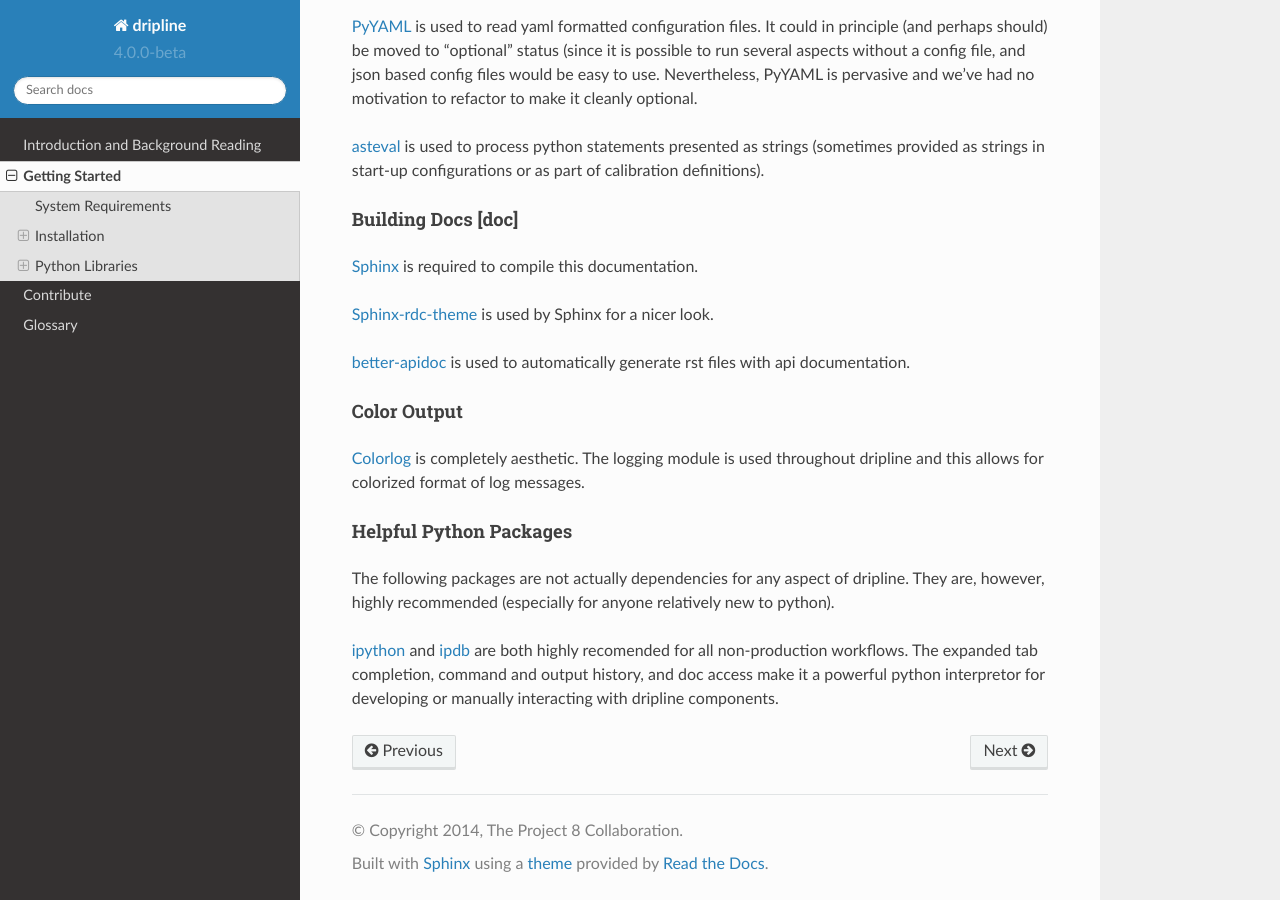
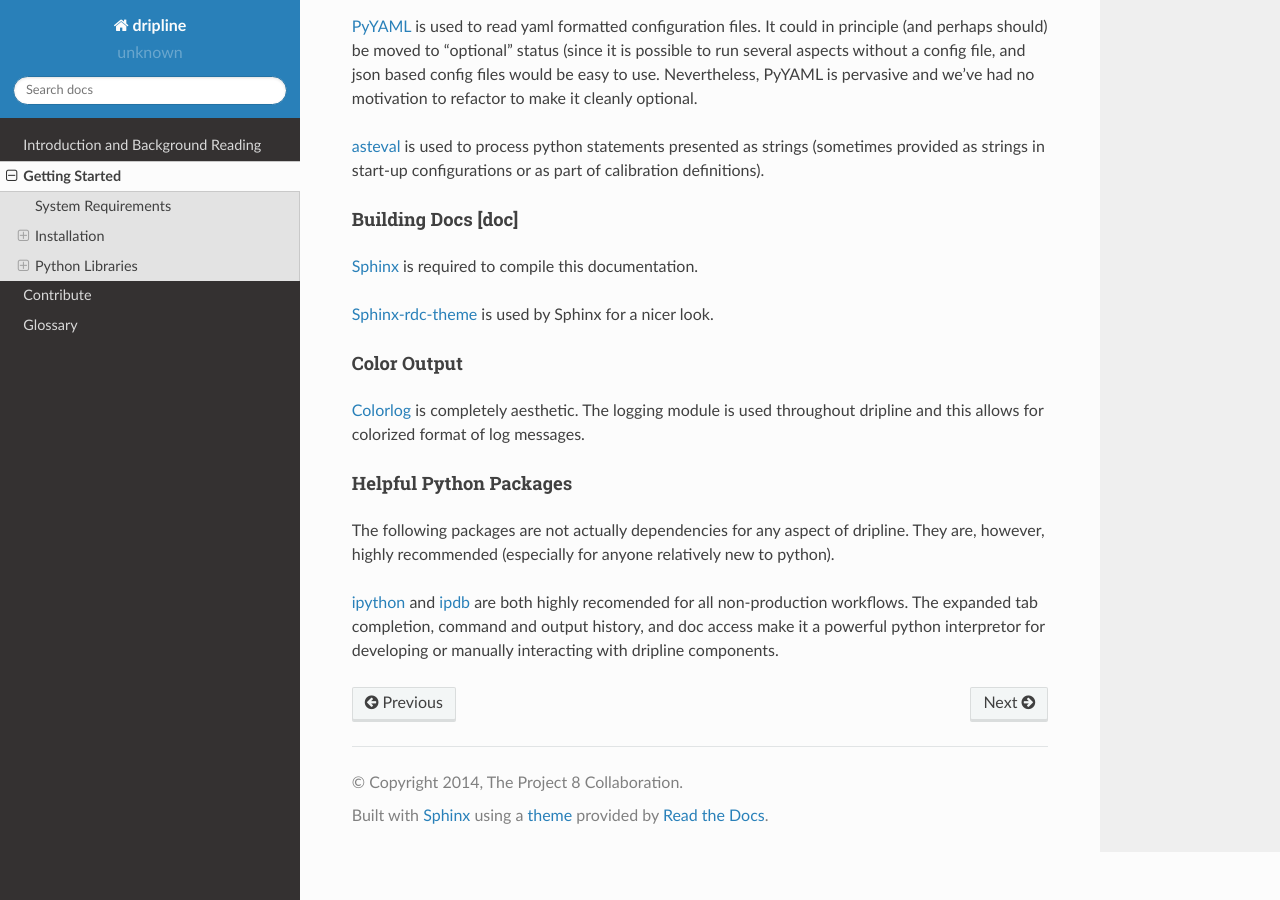
Before and after one commit to driplineorg/dripline-python, a Sphinx documentation site: the page built from doc/getting_started.rst, in a window 1280 px wide and 900 px high, scrolled down 1633 px. Built offline with Sphinx 7.4.7 and the Read the Docs theme 2.0.0, drawn with Linux system fonts in a browser that asks for light colours; pages that are not in the unit, such as notebooks, are missing from menus.

```diff
--- a/doc/conf.py
+++ b/doc/conf.py
@@ -22,15 +22,15 @@ import os
 # documentation root, use os.path.abspath to make it absolute, like shown here.
 #sys.path.insert(0, os.path.abspath('.'))
 
-import better_apidoc
-better_apidoc.main([
-    'better_apidoc',
-    '-t', '_templates', # path to jinja templates
-    '--force', # overwrite existing files
-    '--separate', # split modules into their own files
-    '-o', 'better_apidoc_out', #output location
-    '../dripline', #path to modules to doc
-    ])
+#import better_apidoc
+#better_apidoc.main([
+#    'better_apidoc',
+#    '-t', '_templates', # path to jinja templates
+#    '--force', # overwrite existing files
+#    '--separate', # split modules into their own files
+#    '-o', 'better_apidoc_out', #output location
+#    '../dripline', #path to modules to doc
+#    ])
 
 # -- General configuration ------------------------------------------------
 
@@ -83,7 +83,8 @@ try:
     release = subprocess.check_output(['git', 'describe', '--long']).decode('utf-8').strip()
     print("dripline Gogol members:\n{}".format(dir(dripline.core.Gogol)))
 except Exception as e:
-    print("error message is:\n{}".format(e.message))
+    print("import exception")
+    #print("error message is:\n{}".format(e.message))
     version = "unknown"
     release = "unknown"
 print('version/release are: {}/{}'.format(version,release))
--- a/doc/getting_started.rst
+++ b/doc/getting_started.rst
@@ -76,7 +76,8 @@ Building Docs [doc]
 
 .. `Sphinx-contrib-programoutput <http://pythonhosted.org/sphinxcontrib-programoutput/>`_ Is used to automatically include the --help for the various utility programs.
 
-`better-apidoc <https://pypi.python.org/pypi/better-apidoc>`_ is used to automatically generate rst files with api documentation.
+.. removing better-apidoc use, we should confirm we want/need to use this, or look into normal apidoc
+   `better-apidoc <https://pypi.python.org/pypi/better-apidoc>`_ is used to automatically generate rst files with api documentation.
 
 Color Output
 ~~~~~~~~~~~~
--- a/doc/index.rst
+++ b/doc/index.rst
@@ -4,7 +4,7 @@
    contain the root `toctree` directive.
 
 Welcome to dripline-python's documentation!
-====================================
+===========================================
 
 Contents:
 
@@ -21,7 +21,6 @@ Contents:
     :hidden:
 
     glossary
-    better_apidoc_out/modules
 
 Indices and tables
 ==================
```
Also changed, not shown: .travis.yml, 1 other file.
